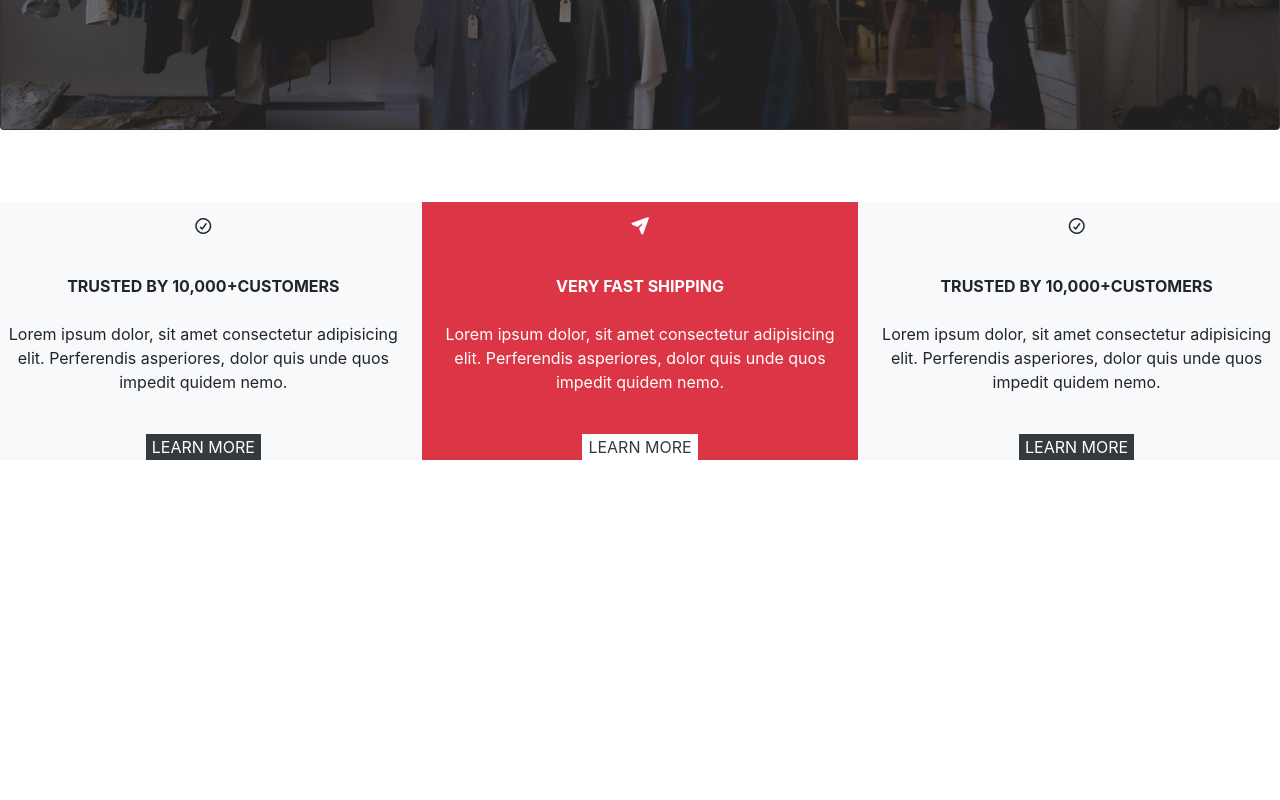
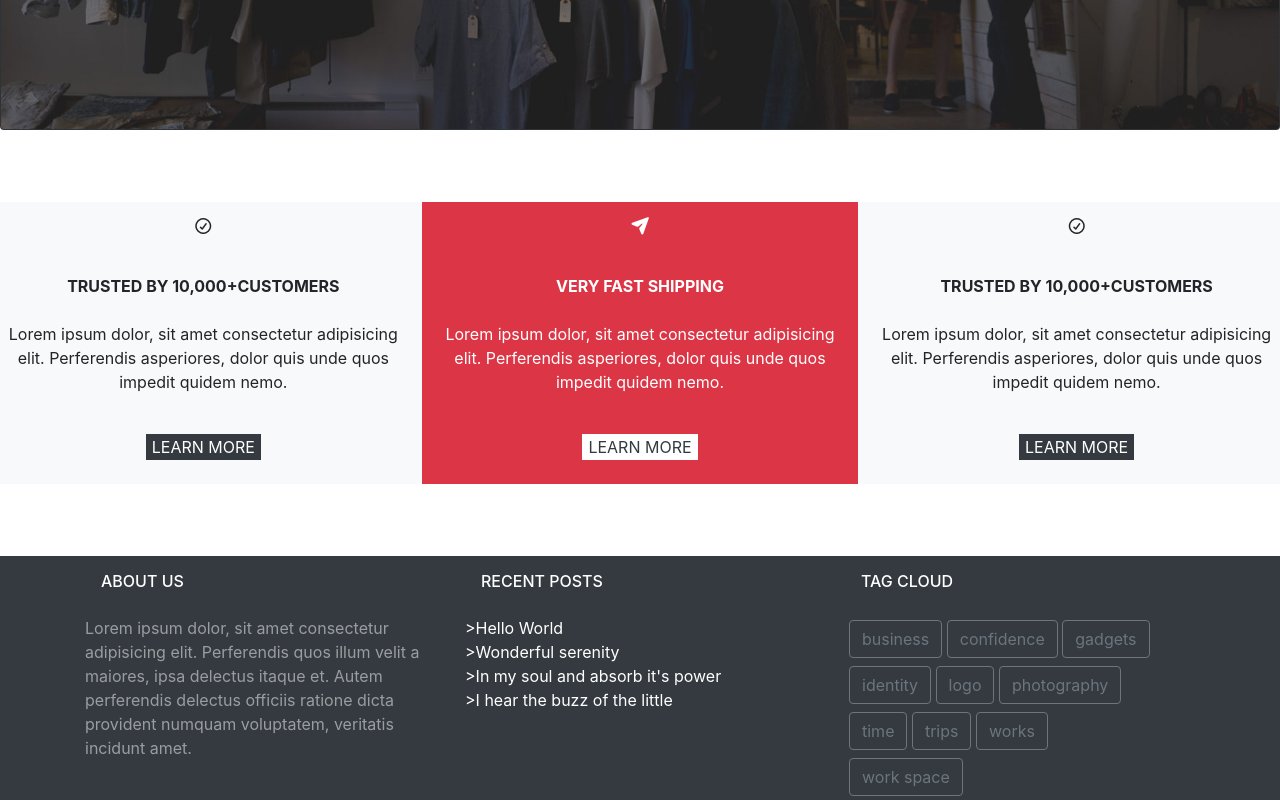
Before and after one commit to nesrine1296/emporiumjs-coding12, a plain HTML site: page index.html in a window 1280 px wide. Shown: the part 2888-3688 px from the top of the page. Before the commit the page ends 3420 px from the top, so only its background shows below. Drawn offline with Linux system fonts and the light colour scheme.

Commit message:
section7finie

```diff
--- a/index.html
+++ b/index.html
@@ -336,10 +336,7 @@ Luxury Sofa
     <br>
     <strong class="text-white">
       VERY FAST SHIPPING
-
     </strong>
-
-
     <br>
       <p class="text-center text-white">
       Lorem ipsum dolor, sit amet consectetur adipisicing elit. Perferendis asperiores,
@@ -370,15 +367,125 @@ Luxury Sofa
         <br>
         <button class="bg-dark text-white border-0" >LEARN MORE</button>
     </div>
+    <br>
   </div>
 
 </section>
+
 <!--end section 6-->
-<!--section 7-->
+
+
+
+
+
+
+<!--section 7 grey part-->
+
 <br>
 <br>
 <br>
 
+<!--let's start-->
+<div class="bg-dark">
+
+  <div class="container">
+
+    <section class="section7">
+
+      <div class="row bg-dark">
+
+        <!--ABOUT US-->
+        <div class="col-4">
+
+          <h6 class="text-white p-3">ABOUT US</h6>
+
+          <p class="text-white-50">
+
+            Lorem ipsum dolor, sit amet consectetur adipisicing elit. Perferendis quos illum velit a maiores, ipsa delectus itaque et. Autem perferendis delectus officiis ratione dicta provident numquam voluptatem, veritatis incidunt amet.
+
+          </p>
+        </div>
+        <!--RECENT POSTS-->
+        <div class="col-4">
+      <h6 class="text-white p-3">RECENT POSTS</h6>
+      <P class="text-white">
+        >Hello World
+        <br>
+        >Wonderful serenity
+        <br>
+        >In my soul and absorb it's power
+        <br>
+        >I hear the buzz of the little
+
+      </P>
+
+
+    </div>
+
+    <!--TAG CLOUD-->
+    <div class="col-4 ">
+      <h6 class="text-white p-3">TAG CLOUD</h6>
+
+      <div class="button p-1">
+
+        <button class="btn btn-outline-secondary" >business
+        </button>
+
+        <button class="btn btn-outline-secondary" >confidence
+        </button>
+
+        <button class="btn btn-outline-secondary" >gadgets
+        </button>
+
+      </div>
+
+
+      <div class="button p-1">
+
+        <button class="btn btn-outline-secondary" >identity
+        </button>
+
+        <button class="btn btn-outline-secondary" >logo
+        </button>
+
+        <button class="btn btn-outline-secondary" >photography
+        </button>
+
+      </div>
+
+
+      <div class="button p-1">
+
+        <button class="btn btn-outline-secondary" >time
+        </button>
+
+        <button class="btn btn-outline-secondary" >trips
+        </button>
+
+        <button class="btn btn-outline-secondary" >works
+        </button>
+
+      </div>
+
+      <div class="button p-1">
+        <button class="btn btn-outline-secondary">work space
+        </button>
+            </div>
+
+
+
+
+
+
+          </div>
+
+        </div>
+
+      </div>
+
+
+    </div>
+    </section>
 
 
 
@@ -387,6 +494,7 @@ Luxury Sofa
 
 
 
+
 <script src="./public/js/script.js"></script>
 </body>
 </html>
```
